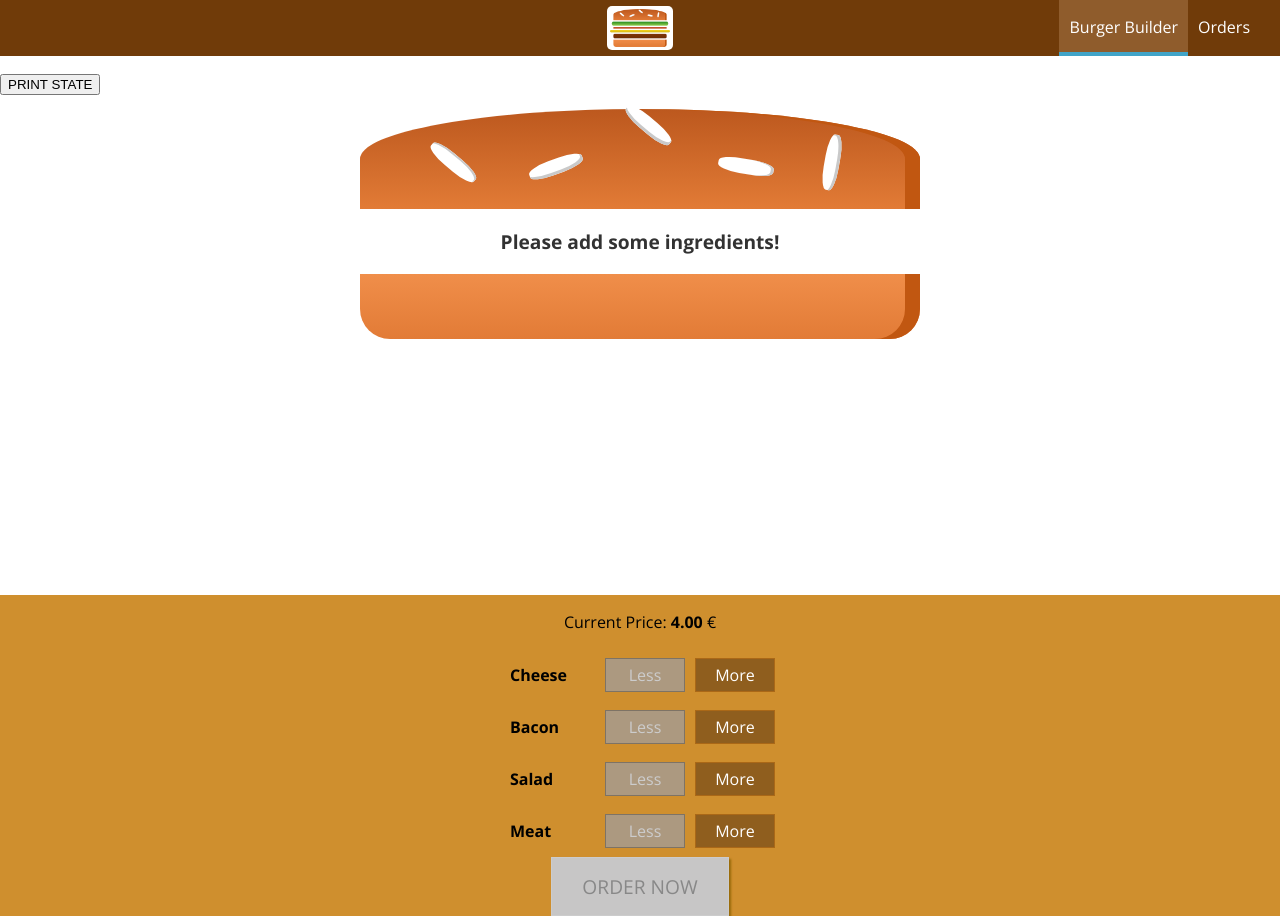
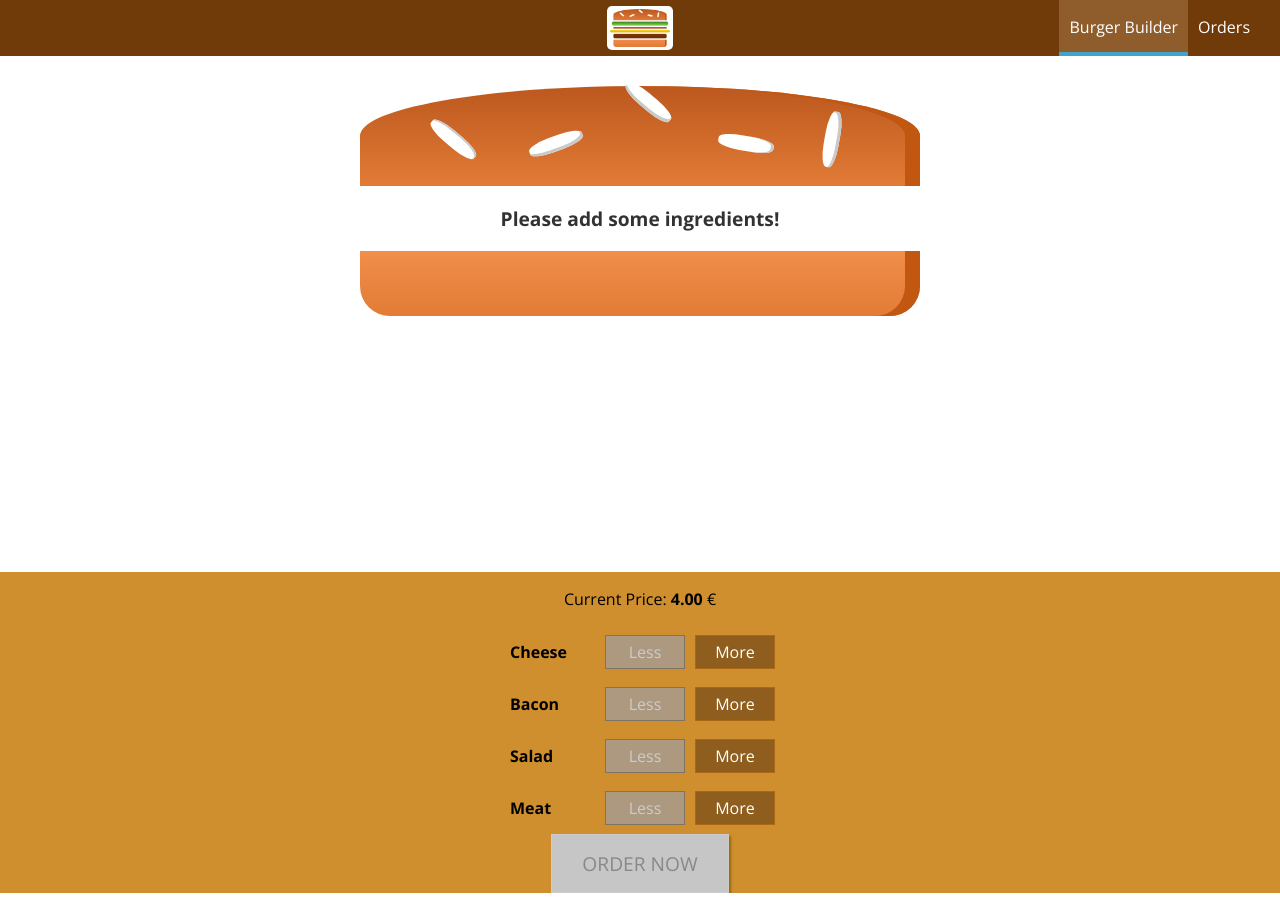
Before and after one commit to StefanNeuberger/Burger-Builder-React, a React app: page / in a window 1280 px wide. After the commit the page ends 893 px from the top, so only its background shows below. Built offline with nearby package versions, Linux system fonts and the light colour scheme.

Commit message:
tiny cleanup

```diff
--- a/src/containers/BurgerBuilder/BurgerBuilder.js
+++ b/src/containers/BurgerBuilder/BurgerBuilder.js
@@ -67,7 +67,6 @@ class BurgerBuilder extends Component {
         if (this.props.ingredients) {
             burger = (
                 <Aux>
-                    <button onClick={this.props.onPrintState}>PRINT STATE</button>
                     <Burger
                         ingredients={this.props.ingredients}/>
                     <BuildControls
```
